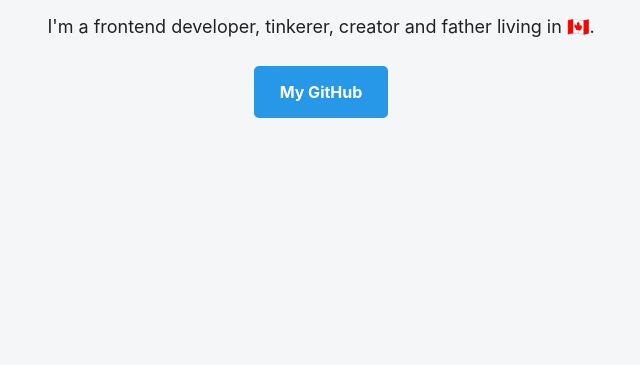
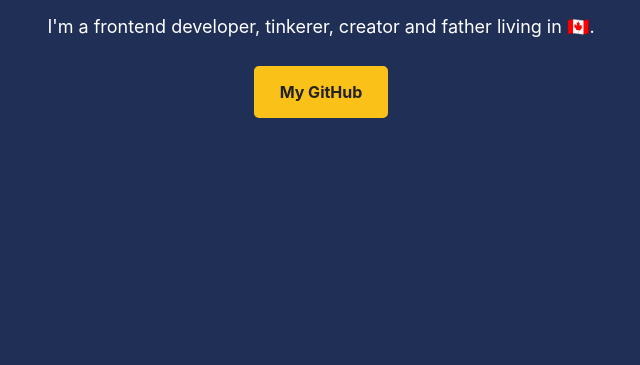
Before and after one commit to matoululu/portfolio, a plain HTML site: page index.html in a window 1280 px wide. Shown: the part 435-800 px from the top of the page, without its empty margins (319-959 px from the left). Drawn offline with Linux system fonts and the light colour scheme.

Commit message:
Update index.html

```diff
--- a/index.html
+++ b/index.html
@@ -26,11 +26,11 @@
   <style>
     :root {
       --border-radius: 5px;
-      --color-background: #f4f6f8;
-      --color-font: #222;
-      --color-font-button: #fff;
-      --color-primary: #2797e8;
-      --color-primary-hover: #1f2741;
+      --color-background: #1f2f56;
+      --color-font: #fff;
+      --color-font-button: #222;
+      --color-primary: #fac218;
+      --color-primary-hover: #9f7320;
       --font-family: -apple-system,BlinkMacSystemFont,"Segoe UI",Roboto,Oxygen-Sans,Ubuntu,Cantarell,"Helvetica Neue",sans-serif;
       --font-size: 18px;
       --line-height: 1.5;
```
